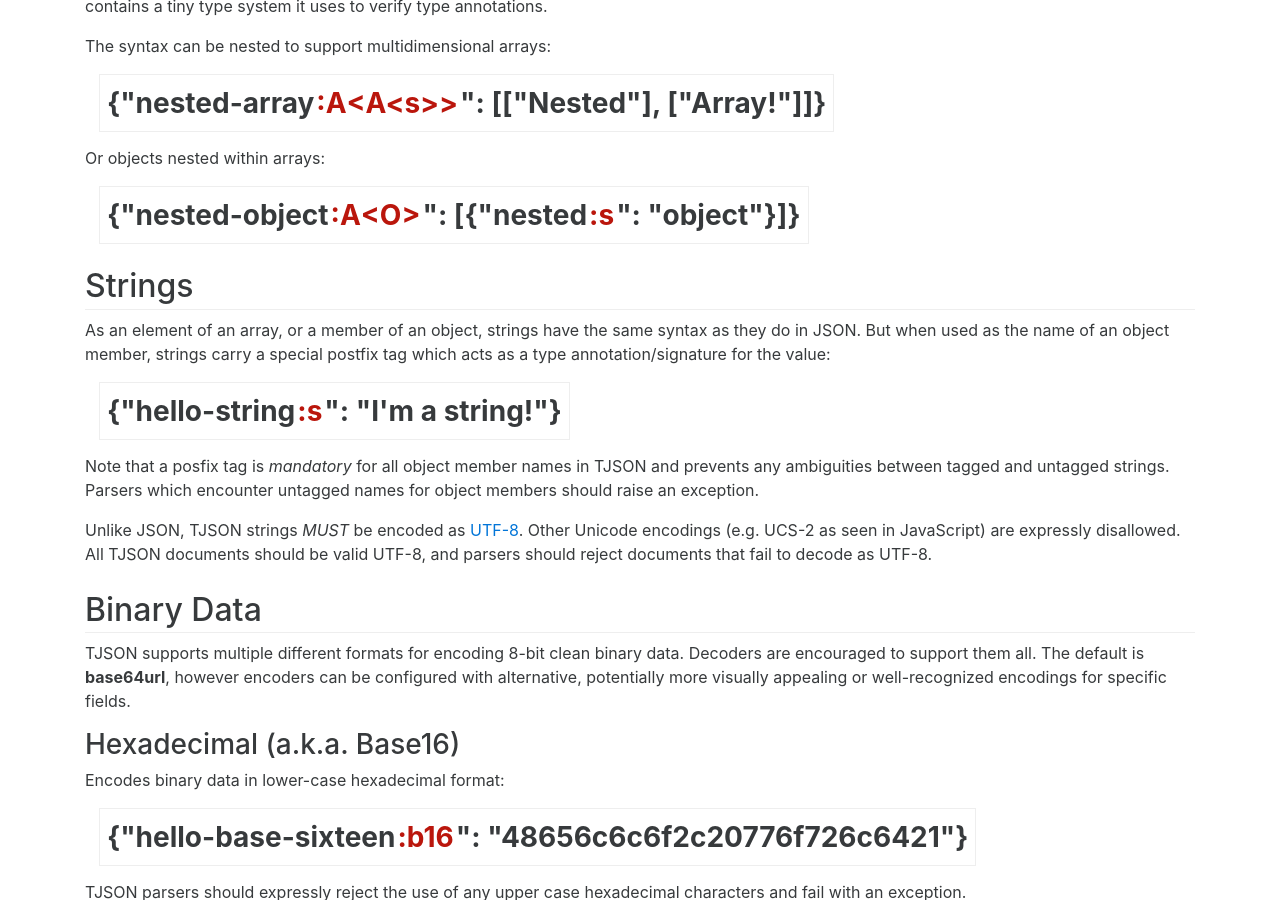
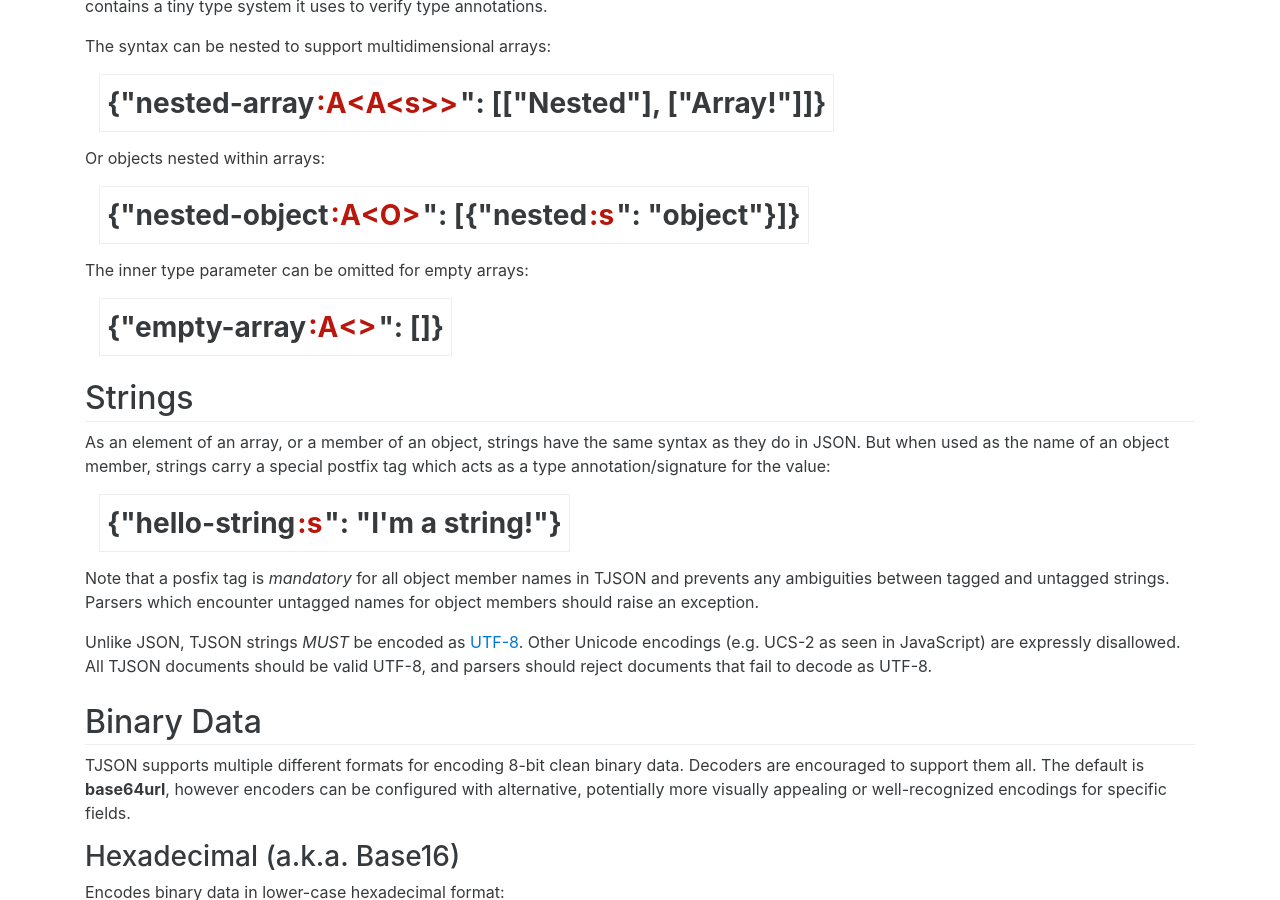
Before and after one commit to tjson/tjson.github.io, a Jekyll site: the page built from index.html, in a window 1280 px wide and 900 px high, scrolled down 1970 px. Built offline with Jekyll 4.4.1, drawn with Linux system fonts in a browser that asks for light colours.

Commit message:
Empty array example

```diff
--- a/index.html
+++ b/index.html
@@ -175,6 +175,14 @@ title: "TJSON: Tagged JSON with rich type annotations"
         <div class="syntax-example">
           {&quot;nested-object<span class="tag-prefix">:A&lt;O&gt;</span>&quot;: [{&quot;nested<span class="tag-prefix">:s</span>&quot;: "object"}]}
         </div>
+
+        <p>
+          The inner type parameter can be omitted for empty arrays:
+        </p>
+
+        <div class="syntax-example">
+          {&quot;empty-array<span class="tag-prefix">:A&lt;&gt;</span>&quot;: []}
+        </div>
       </div>
 
       <div class="subsection">
```
